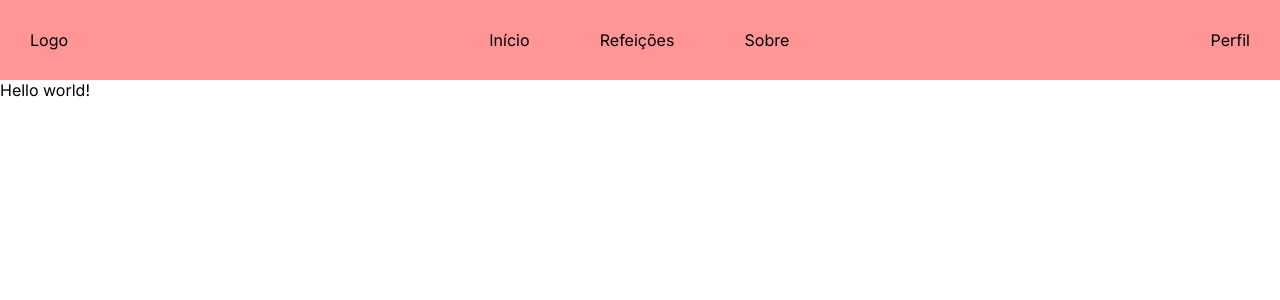
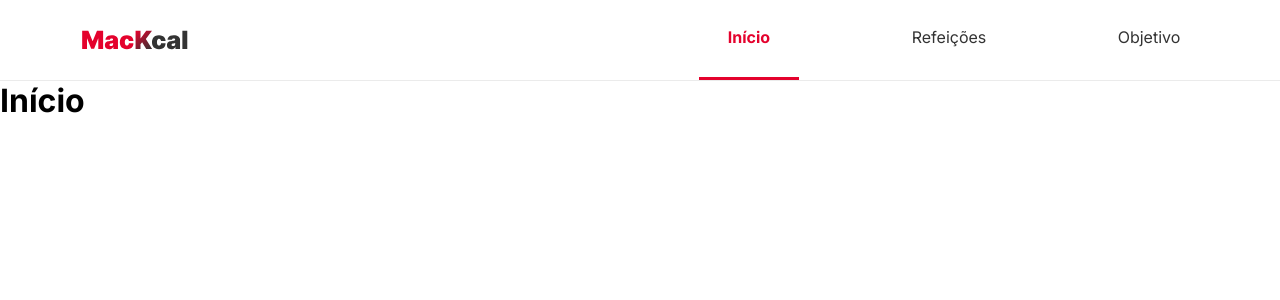
Before and after one commit to matheusapostulo/MacKcal, a Next.js app: page / in a window 1280 px wide. Shown: the top 300 px of the page. Built offline with nearby package versions, Linux system fonts and the light colour scheme.

Commit message:
Header finalizado

```diff
--- /dev/null
+++ b/src/app/Objetivo/page.js
@@ -0,0 +1,5 @@
+export default function Refeicoes(){
+    return(
+        <h1>Objetivo</h1>
+    )
+}
--- /dev/null
+++ b/src/app/Refeicoes/page.js
@@ -0,0 +1,5 @@
+export default function Refeicoes(){
+    return(
+        <h1>Refeicoes</h1>
+    )
+}
--- a/src/app/components/Header.js
+++ b/src/app/components/Header.js
@@ -2,45 +2,48 @@
 
 import styles from '../styles/Header.module.css'
 import Link from "next/link"
-import { useState } from "react";
-import { BsSearch } from "react-icons/bs";
+import { useEffect, useState } from "react";
 import { RxHamburgerMenu } from "react-icons/rx";
 import { IoCloseOutline } from "react-icons/io5";
 import Drawer from '@mui/material/Drawer';
+import { usePathname, useRouter } from 'next/navigation'
 
 const navigation = [
-    { title: "Início", href:"/" }, { title: "Refeições", href:"/Teste" }, { title: "Sobre", href:"teste" }
+    { title: "Início", href:"/" }, { title: "Refeições", href:"/Refeicoes" }, { title: "Objetivo", href:"/Objetivo" }
 ]
 
 export default function Header() {
+    // State para controlar o hamburger
     const [open, setOpen] = useState(false);
+    // State do next para saber em qual path estamos (iremos definir o estilo da nav)
+    const pathname = usePathname();
 
-    console.log(open)
-
+    // Função para controlar o menu hamburguer
     const toggleDrawer = (newOpen) => () => {
         setOpen(newOpen)
     };
 
+    useEffect(() => {
+        console.log(pathname)
+    }, [pathname])
+
     return(
         <header className={styles.header}>
             <section className={styles.containerContentHeader}>
-                <section>
-                    <div>Logo</div>
-                </section>
+                <div className={styles.logo}>
+                    <img src='Logo.svg'/>
+                </div>
                 <nav className={styles.navContainer}>
                     <ul className={styles.itensNav}>
                         {navigation.map((item) => {
                             return(
-                                <li key={item.title}>
-                                    <Link href={item.href} className="">{item.title}</Link>
+                                <li className={pathname == item.href ?  styles.navDestaqueBottom : styles.navLi} key={item.title}>
+                                    <Link href={item.href} className={pathname == item.href ?  styles.navDestaque : null}>{item.title}</Link>
                                 </li>
                             )
                         })}
                     </ul>
                 </nav>
-                <section className={styles.perfilUser}>
-                    Perfil
-                </section>
                 {/* Botão que vai aparecer apenas no mobile, é o menu hamburguer */}
                 <button className={styles.hamburgerMenu} onClick={toggleDrawer(true)}>
                     <RxHamburgerMenu size={28}
@@ -50,7 +53,7 @@ export default function Header() {
                     />
                 </button>
                 {/* Drawer que abre no mobile */}
-                <Drawer open={open} onClose={toggleDrawer(false)} anchor="right">
+                <Drawer PaperProps={{sx:{borderTopLeftRadius:10, borderBottomLeftRadius:10}}} open={open} onClose={toggleDrawer(false)} anchor="right">
                     <section className={styles.containerDrawer}>
                         <div>
                             <button className={styles.botaoFecharDrawer} onClick={toggleDrawer(false)}>
@@ -61,8 +64,8 @@ export default function Header() {
                             <ul>
                                 {navigation.map((item) => {
                                     return(
-                                        <li key={item.title}>
-                                            <Link onClick={toggleDrawer(false)} href={item.href} className={`text-lg`}>{item.title}</Link>
+                                        <li className={pathname == item.href ?  styles.drawerNavDestaque : null} key={item.title}>
+                                            <Link onClick={toggleDrawer(false)} href={item.href} >{item.title}</Link>
                                         </li>
                                     )
                                 })}
--- a/src/app/page.js
+++ b/src/app/page.js
@@ -1,5 +1,5 @@
 export default function Home() {
   return (
-    <div className="">Hello world!</div>
+    <h1>Início</h1>
   )
 }
--- a/src/app/styles/Header.module.css
+++ b/src/app/styles/Header.module.css
@@ -1,16 +1,16 @@
 /* Estilos para o Header */
 .header{
   display: flex;
-  background-color: rgb(255, 149, 149);
+  background-color: "#ffffff";
   flex-direction: column;
   height: 80px;
-  justify-content: center;
+  border-bottom: 1px solid #EBEBEB;
 }
 
 .containerContentHeader{
   display: flex;
-  height: 40px;
-  margin: 0px 30px 0px 30px;
+  height: 100%;
+  margin: 0px 81px 0px 81px;
   justify-content: space-between;
   align-items: center;
   overflow: hidden;
@@ -18,8 +18,10 @@
 
 .navContainer{
   display: flex;
-  width: 300px;
+  width: 500px;
   margin: 0;
+  height: 100%;
+  align-items: center;
 }
 
 .itensNav{
@@ -31,8 +33,36 @@
   justify-content: space-between;
 }
 
+.navDestaque{
+  color: #E4022D;
+  font-weight: bold;
+}
+
+.navLi{
+  color: #333333;
+  height: 80px;
+  display: flex;
+  justify-content: center;
+  align-items: center;
+  width: 20%;
+}
+
+.navDestaqueBottom{
+  height: 80px;
+  width: 20%;
+  display: flex;
+  justify-content: center;
+  align-items: center;
+  border-bottom: solid 6px #E4022D;
+}
+
 .hamburgerMenu{
   display: none;
+}
+
+.logo{
+  display: flex;
+  align-items: center;
 }
 
 /* Media query para telas menores que 600px, mobile para celulares */
@@ -44,7 +74,7 @@
 
 /* Media query para telas menores que 768px, mobile para tablets */
 @media screen and (max-width: 768px) {
-  .navContainer, .perfilUser{
+  .navContainer{
     display: none;
   }
 
@@ -57,9 +87,12 @@
   .containerDrawer{
     display: flex;
     flex-direction: column;
-    margin-left: 20px;
     height: 100%;
     width: 320px;
+  }
+
+  .containerContentHeader{
+    margin: 0px 23px 0px 23px;
   }
 
   .botaoFecharDrawer{
@@ -71,19 +104,37 @@
     justify-content: center;
     align-items: center;
     margin-top: 20px;
-    /* flex h-10 w-10 justify-center items-center */
+    margin-left: 10px;
   }
 
   .drawerNavContainer{
-    height: 75%;
+    height: 100%;
     margin-top: 20px;
-    margin-left: 10px;
   }
 
   .drawerNavContainer ul{
+    height: 30%;
     display: flex;
     flex-direction: column;
     justify-content: space-between;
-    height: 20%;
   }
+
+  .drawerNavContainer ul li{
+    height: 25%;
+    color: #333333;
+    display: flex;
+    font-size: 14px;
+    flex-direction: column;
+    justify-content: center;
+    padding-left: 50px;
+    height: 50px;
+    border-radius: 10px 0 0 10px;
+  }
+
+  .drawerNavDestaque{
+    background-color: #E4022D;
+    font-weight: 500;
+    color: white !important;
+  }
+
 }
```
Also changed, not shown: public/Logo.svg (added).
